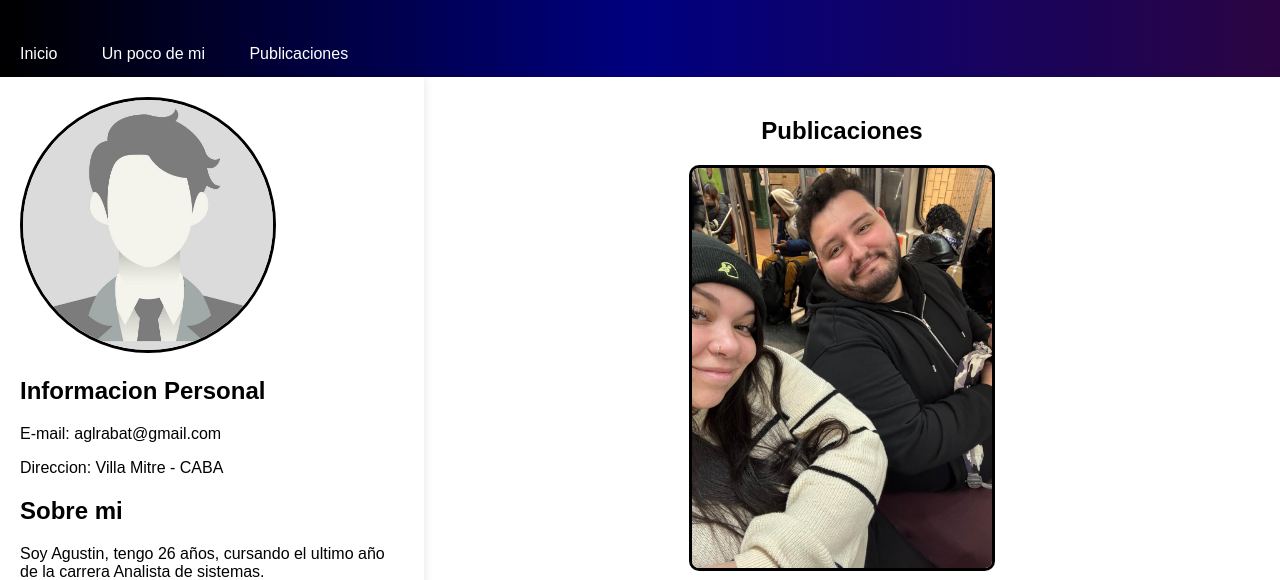
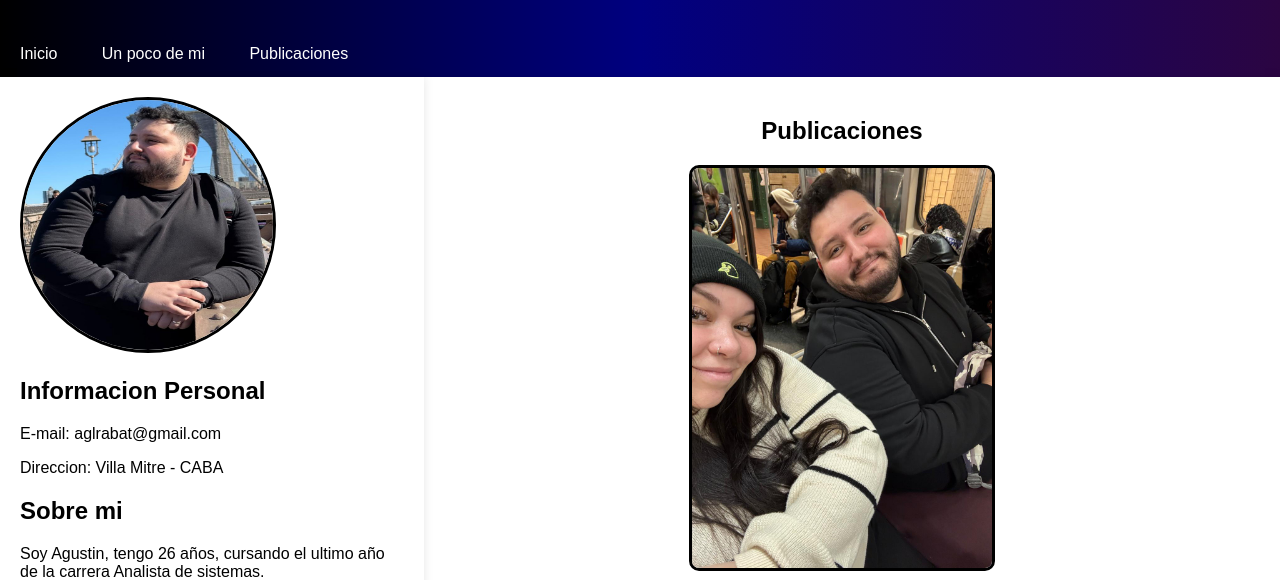
Before and after one commit to cami-mica/Blog, a plain HTML site: page agustin.html in a window 1280 px wide. Shown: the part 109-689 px from the top of the page. Drawn offline with Linux system fonts and the light colour scheme.

Commit message:
ultimos cambios

```diff
--- a/agustin.html
+++ b/agustin.html
@@ -22,7 +22,7 @@
 
         <!-- Columna Izquierda -->
     <aside>
-        <img src="IMG/placeholder_profile.jpg" alt="Foto mia" id="perfil" style="height: 250px; width: 250px;">
+        <img src="IMG/fotoAgustin.jpeg" alt="Foto mia" id="perfil" style="height: 250px; width: 250px;">
 
         <h2 id="Infromación Personal">Informacion Personal</h2>
 
```
